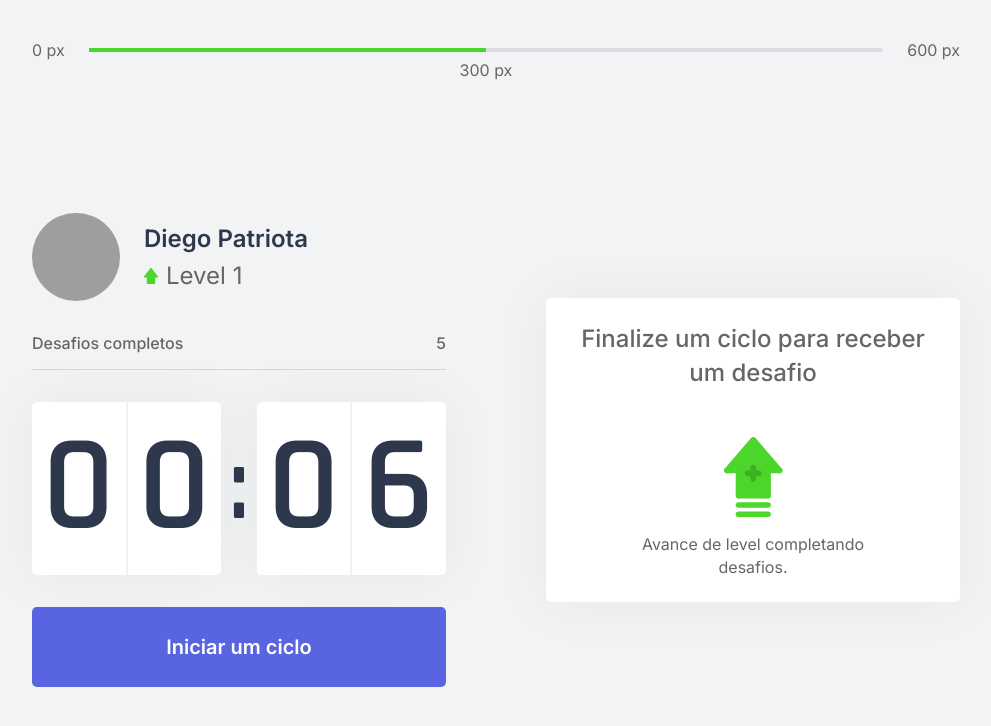
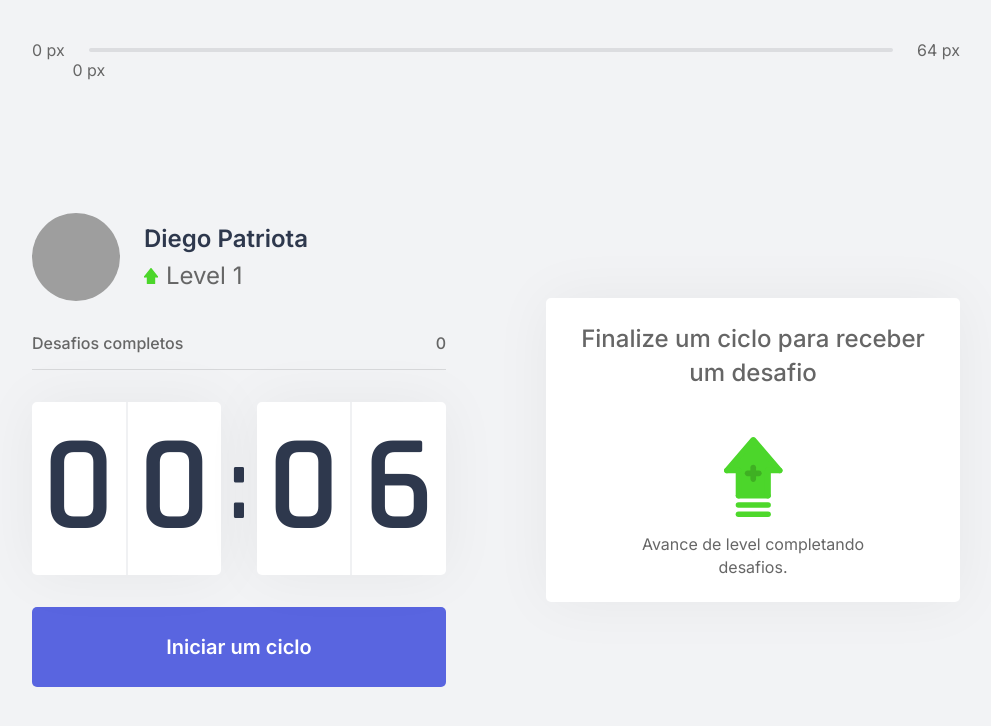
Before and after one commit to DIEGOPATRIOTA/life-move, a Next.js app: page / in a window 1280 px wide. Shown: the top 726 px of the page, without its empty margins (144-1135 px from the left). Built offline with nearby package versions, Linux system fonts and the light colour scheme; grey boxes are pictures that could not be loaded.

Commit message:
inclusion of api contexts in components and new methods in context and start of business rule.

```diff
--- a/src/components/ChallengeBox.tsx
+++ b/src/components/ChallengeBox.tsx
@@ -3,7 +3,7 @@
 import styles from '../styles/components/ChallengeBox.module.css';
 
 export function ChallengeBox() {
-const { activeChallenge } = useContext(ChallengesContext);
+const { activeChallenge, resetChallenge } = useContext(ChallengesContext);
 
     return (
         <div className={styles.challengeBoxContainer}>
@@ -19,6 +19,7 @@
                         <button
                             type="button"
                             className={styles.challengeFailedButton}
+                            onClick={resetChallenge}
                         >
                             Falhei
                         </button>
--- a/src/components/CompletedChallenges.tsx
+++ b/src/components/CompletedChallenges.tsx
@@ -1,10 +1,14 @@
+import { useContext } from 'react';
+import { ChallengesContext } from '../contexts/ChallengesContext';
 import stytes from '../styles/components/CompletedChallenges.module.css'
 
 export function CompletedChallenges() {
+    const { challengesCompleted } = useContext(ChallengesContext);
+
     return (
         <div className={stytes.completedChallengesContainer}>
             <span>Desafios completos</span>
-            <span>5</span>
+            <span>{ challengesCompleted }</span>
         </div>
     );
 }
--- a/src/components/ExperienceBar.tsx
+++ b/src/components/ExperienceBar.tsx
@@ -1,14 +1,20 @@
+import { useContext } from 'react';
+import { ChallengesContext } from '../contexts/ChallengesContext';
 import style from '../styles/components/ExperienceBar.module.css'
 
 export function ExperienceBar() {
+    const { currentExperience, experienceToNextLevel } = useContext(ChallengesContext);
+
+    const percentToNextLevel = Math.round(currentExperience * 100) / experienceToNextLevel;
+
     return (
         <header className={style.experienceBar}>
             <span>0 px</span>
             <div>
-                <div style={{ width: '50%' }}></div>
-                <span className={style.currentExperience} style={{ left: '50%' }}>300 px</span>
+                <div style={{ width: `${percentToNextLevel}%` }}></div>
+                <span className={style.currentExperience} style={{ left: `${percentToNextLevel}%` }}>{currentExperience} px</span>
             </div>
-            <span>600 px</span>
+            <span>{experienceToNextLevel} px</span>
 
         </header>
     );
--- a/src/contexts/ChallengesContext.tsx
+++ b/src/contexts/ChallengesContext.tsx
@@ -11,6 +11,7 @@
     level: number;
     currentExperience: number;
     challengesCompleted: number;
+    experienceToNextLevel: number;
     levelUp: () => void;
     startNewChallenge: () => void;
     activeChallenge: Challenge;
@@ -27,7 +28,11 @@
     const [level, setLevel] = useState(1);
     const [currentExperience, setCurrentExperience] = useState(0);
     const [challengesCompleted, setChallengesCompleted] = useState(0);
+
     const [activeChallenge, setActiveChallenge] = useState(null);
+
+    //RPG game level calculation
+    const experienceToNextLevel = Math.pow((level + 1) * 4, 2);
 
     function levelUp() {
         setLevel(level + 1);
@@ -40,7 +45,7 @@
     }
 
     function resetChallenge() {
-
+        setActiveChallenge(null);
     }
 
     return (
@@ -49,6 +54,7 @@
                 level,
                 currentExperience,
                 challengesCompleted,
+                experienceToNextLevel,
                 levelUp,
                 startNewChallenge,
                 activeChallenge,
```
